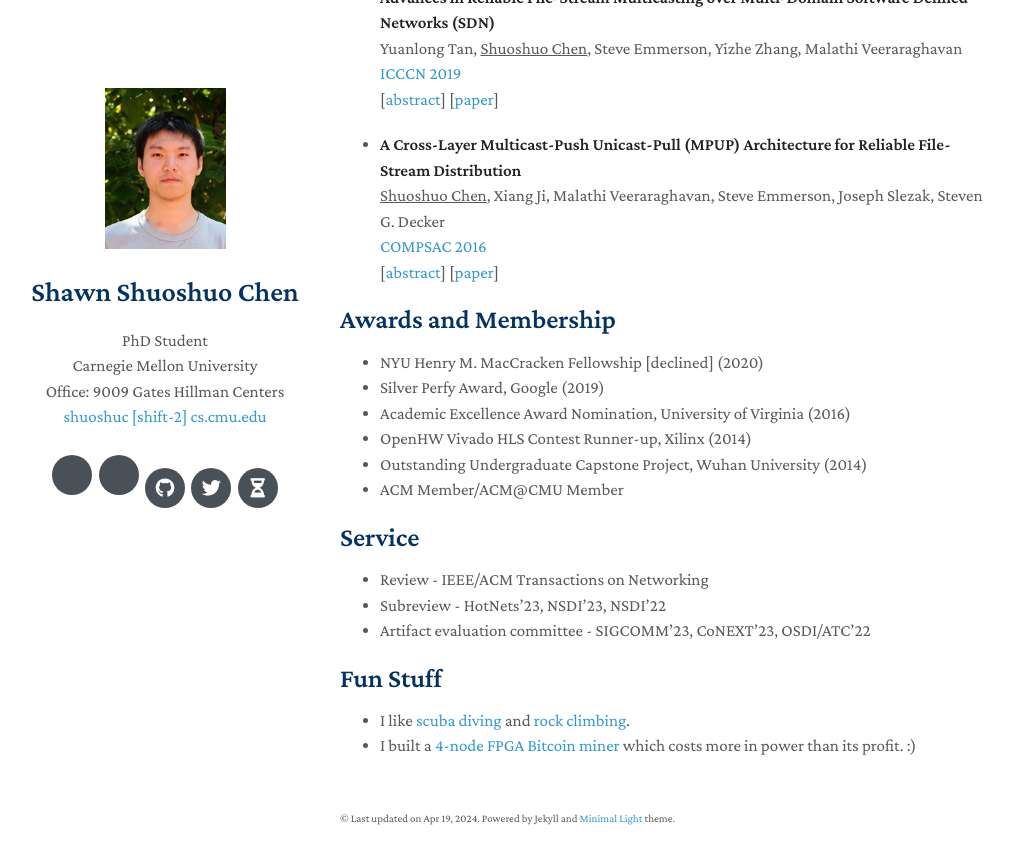
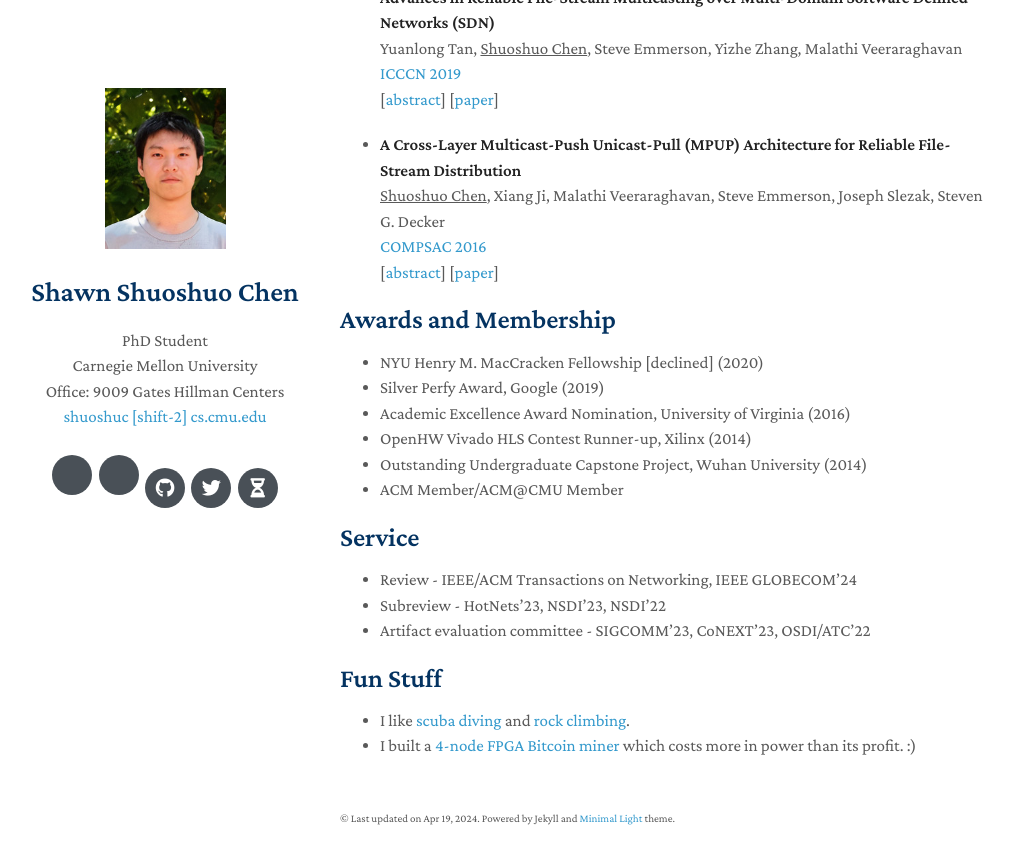
Before and after one commit to shuoshuc/homepage, a Jekyll site: the page built from index.md, in a window 1280 px wide and 900 px high, scrolled down 1129 px. Shown: the top 864 px of the window, without its empty margins (130-1143 px from the left). Built offline with Jekyll 4.4.1, drawn with Linux system fonts in a browser that asks for light colours; nearby versions of some CDN libraries; a style sheet for code colours, icons or effects is not loaded.

Commit message:
Update index.md

```diff
--- a/index.md
+++ b/index.md
@@ -71,7 +71,7 @@ I received my masters degree in computer engineering from [University of Virgini
 
 ## Service
 
-- Review - IEEE/ACM Transactions on Networking
+- Review - IEEE/ACM Transactions on Networking, IEEE GLOBECOM'24
 - Subreview - HotNets'23, NSDI'23, NSDI'22
 - Artifact evaluation committee - SIGCOMM'23, CoNEXT'23, OSDI/ATC'22
 
```
